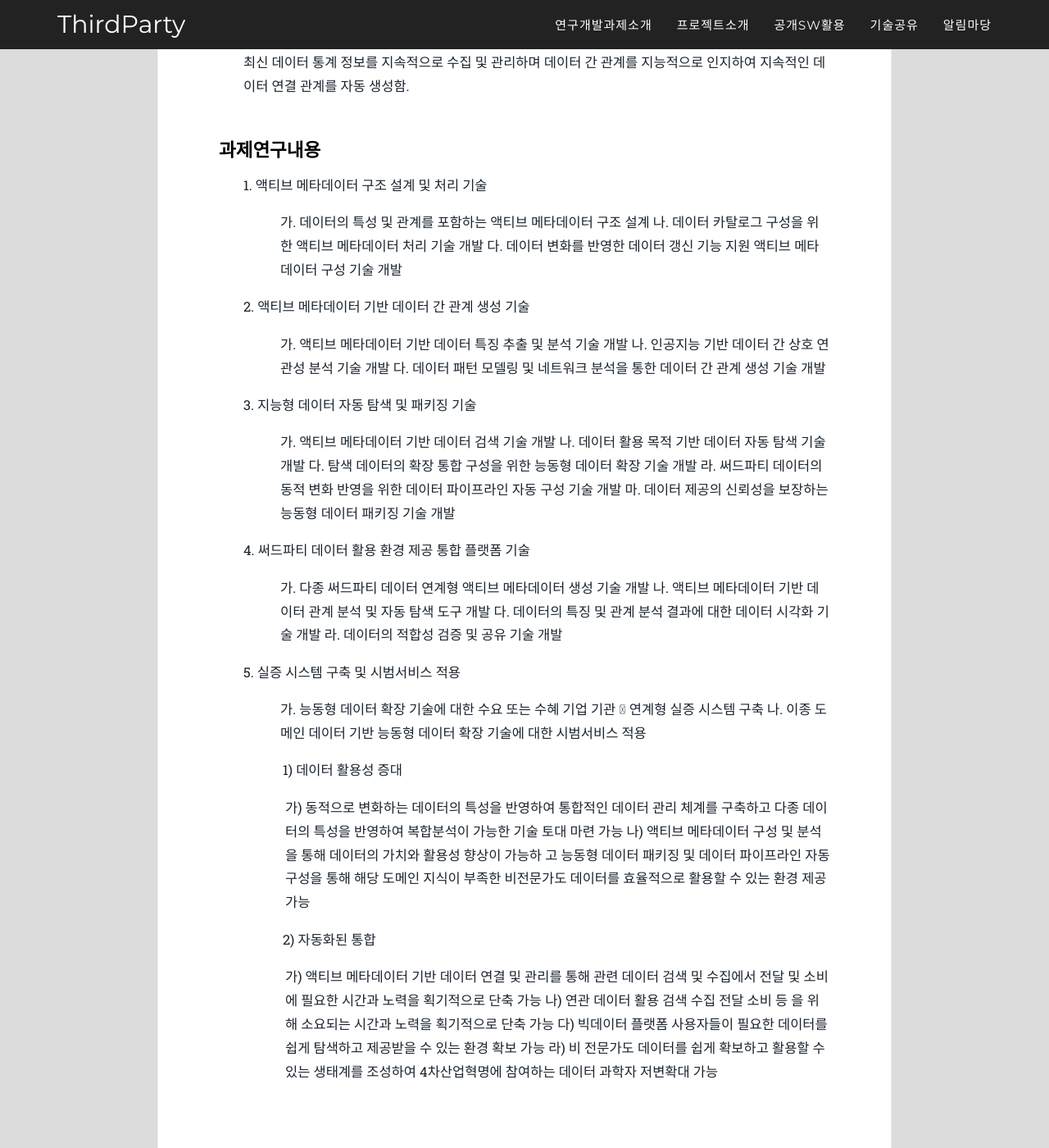
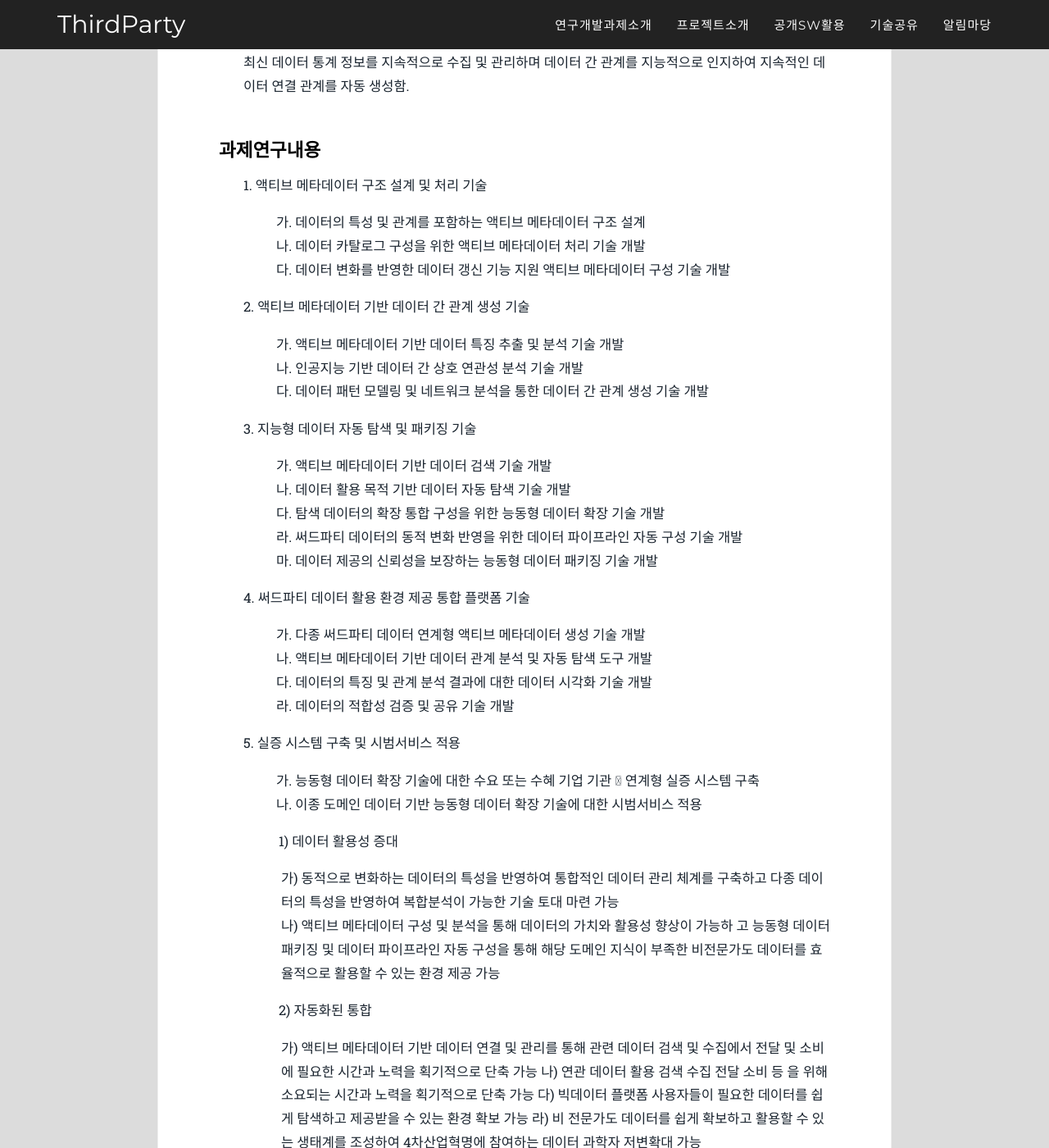
Before and after one commit to ThirdActiveDataExTech/ThirdActiveDataExTech.github.io, a Jekyll site: the page built from 2016_pages/project-intro.html, in a window 1280 px wide and 1400 px high, scrolled down 674 px. Shown: the whole window at 82% size. Built offline with Jekyll 4.4.1, drawn with Linux system fonts in a browser that asks for light colours; some web fonts are replaced.

Commit message:
[프로젝트 소개]
- 본문 margin 수정

```diff
--- a/2016_pages/project-intro.html
+++ b/2016_pages/project-intro.html
@@ -32,44 +32,44 @@ title: 프로젝트 소개
 
         <h2>과제연구내용</h2>
         <p>1. 액티브 메타데이터 구조 설계 및 처리 기술</p>
-        <p style="margin-left: 45px;">
-            가. 데이터의 특성 및 관계를 포함하는 액티브 메타데이터 구조 설계
-            나. 데이터 카탈로그 구성을 위한 액티브 메타데이터 처리 기술 개발
+        <p style="margin-left: 40px;">
+            가. 데이터의 특성 및 관계를 포함하는 액티브 메타데이터 구조 설계<br>
+            나. 데이터 카탈로그 구성을 위한 액티브 메타데이터 처리 기술 개발<br>
             다. 데이터 변화를 반영한 데이터 갱신 기능 지원 액티브 메타데이터 구성 기술 개발
         </p>
         <p>2. 액티브 메타데이터 기반 데이터 간 관계 생성 기술</p>
-        <p style="margin-left: 45px;">
-            가. 액티브 메타데이터 기반 데이터 특징 추출 및 분석 기술 개발
-            나. 인공지능 기반 데이터 간 상호 연관성 분석 기술 개발
+        <p style="margin-left: 40px;">
+            가. 액티브 메타데이터 기반 데이터 특징 추출 및 분석 기술 개발<br>
+            나. 인공지능 기반 데이터 간 상호 연관성 분석 기술 개발<br>
             다. 데이터 패턴 모델링 및 네트워크 분석을 통한 데이터 간 관계 생성 기술 개발
         </p>
         <p>3. 지능형 데이터 자동 탐색 및 패키징 기술</p>
-        <p style="margin-left: 45px;">
-            가. 액티브 메타데이터 기반 데이터 검색 기술 개발
-            나. 데이터 활용 목적 기반 데이터 자동 탐색 기술 개발
-            다. 탐색 데이터의 확장 통합 구성을 위한 능동형 데이터 확장 기술 개발
-            라. 써드파티 데이터의 동적 변화 반영을 위한 데이터 파이프라인 자동 구성 기술 개발
+        <p style="margin-left: 40px;">
+            가. 액티브 메타데이터 기반 데이터 검색 기술 개발<br>
+            나. 데이터 활용 목적 기반 데이터 자동 탐색 기술 개발<br>
+            다. 탐색 데이터의 확장 통합 구성을 위한 능동형 데이터 확장 기술 개발<br>
+            라. 써드파티 데이터의 동적 변화 반영을 위한 데이터 파이프라인 자동 구성 기술 개발<br>
             마. 데이터 제공의 신뢰성을 보장하는 능동형 데이터 패키징 기술 개발
         </p>
         <p>4. 써드파티 데이터 활용 환경 제공 통합 플랫폼 기술</p>
-        <p style="margin-left: 45px;">
-            가. 다종 써드파티 데이터 연계형 액티브 메타데이터 생성 기술 개발
-            나. 액티브 메타데이터 기반 데이터 관계 분석 및 자동 탐색 도구 개발
-            다. 데이터의 특징 및 관계 분석 결과에 대한 데이터 시각화 기술 개발
+        <p style="margin-left: 40px;">
+            가. 다종 써드파티 데이터 연계형 액티브 메타데이터 생성 기술 개발<br>
+            나. 액티브 메타데이터 기반 데이터 관계 분석 및 자동 탐색 도구 개발<br>
+            다. 데이터의 특징 및 관계 분석 결과에 대한 데이터 시각화 기술 개발<br>
             라. 데이터의 적합성 검증 및 공유 기술 개발
         </p>
         <p>5. 실증 시스템 구축 및 시범서비스 적용</p>
-        <p style="margin-left: 45px;">
-            가. 능동형 데이터 확장 기술에 대한 수요 또는 수혜 기업 기관  연계형 실증 시스템 구축
-            나. 이종 도메인 데이터 기반 능동형 데이터 확장 기술에 대한 시범서비스 적용
+        <p style="margin-left: 40px;">
+            가. 능동형 데이터 확장 기술에 대한 수요 또는 수혜 기업 기관  연계형 실증 시스템 구축<br>
+            나. 이종 도메인 데이터 기반 능동형 데이터 확장 기술에 대한 시범서비스 적용<br>
         </p>
-        <p style="margin-left: 48px;">1) 데이터 활용성 증대</p>
-        <p style="margin-left: 51px;">
-            가) 동적으로 변화하는 데이터의 특성을 반영하여 통합적인 데이터 관리 체계를 구축하고 다종 데이터의 특성을 반영하여 복합분석이 가능한 기술 토대 마련 가능
+        <p style="margin-left: 43px;">1) 데이터 활용성 증대</p>
+        <p style="margin-left: 46px;">
+            가) 동적으로 변화하는 데이터의 특성을 반영하여 통합적인 데이터 관리 체계를 구축하고 다종 데이터의 특성을 반영하여 복합분석이 가능한 기술 토대 마련 가능<br>
             나) 액티브 메타데이터 구성 및 분석을 통해 데이터의 가치와 활용성 향상이 가능하 고 능동형 데이터 패키징 및 데이터 파이프라인 자동 구성을 통해 해당 도메인 지식이 부족한 비전문가도 데이터를 효율적으로 활용할 수 있는 환경 제공 가능
         </p>
-        <p style="margin-left: 48px;">2) 자동화된 통합</p>
-        <p style="margin-left: 51px;">
+        <p style="margin-left: 43px;">2) 자동화된 통합</p>
+        <p style="margin-left: 46px;">
             가) 액티브 메타데이터 기반 데이터 연결 및 관리를 통해 관련 데이터 검색 및 수집에서 전달 및 소비에 필요한 시간과 노력을 획기적으로 단축 가능
             나) 연관 데이터 활용 검색 수집 전달 소비 등 을 위해 소요되는 시간과 노력을 획기적으로 단축 가능
             다) 빅데이터 플랫폼 사용자들이 필요한 데이터를 쉽게 탐색하고 제공받을 수 있는 환경 확보 가능
```
